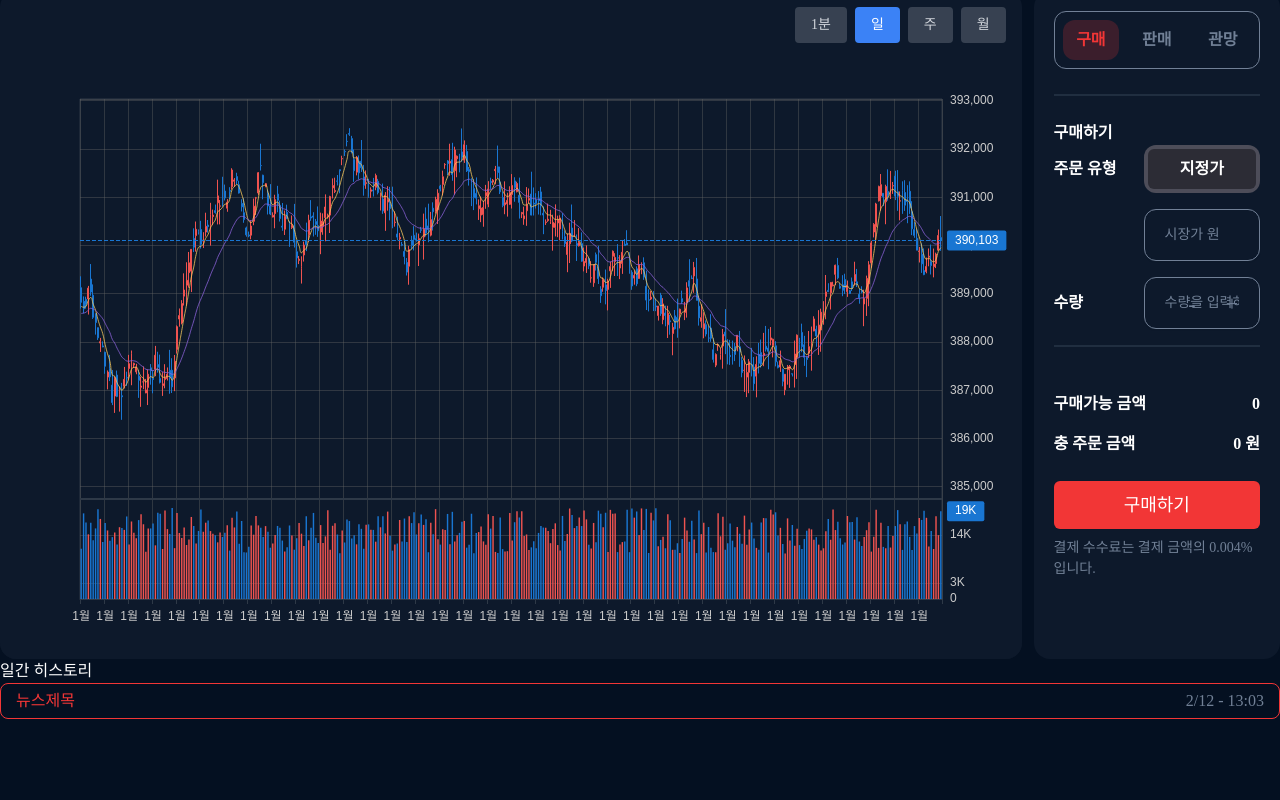
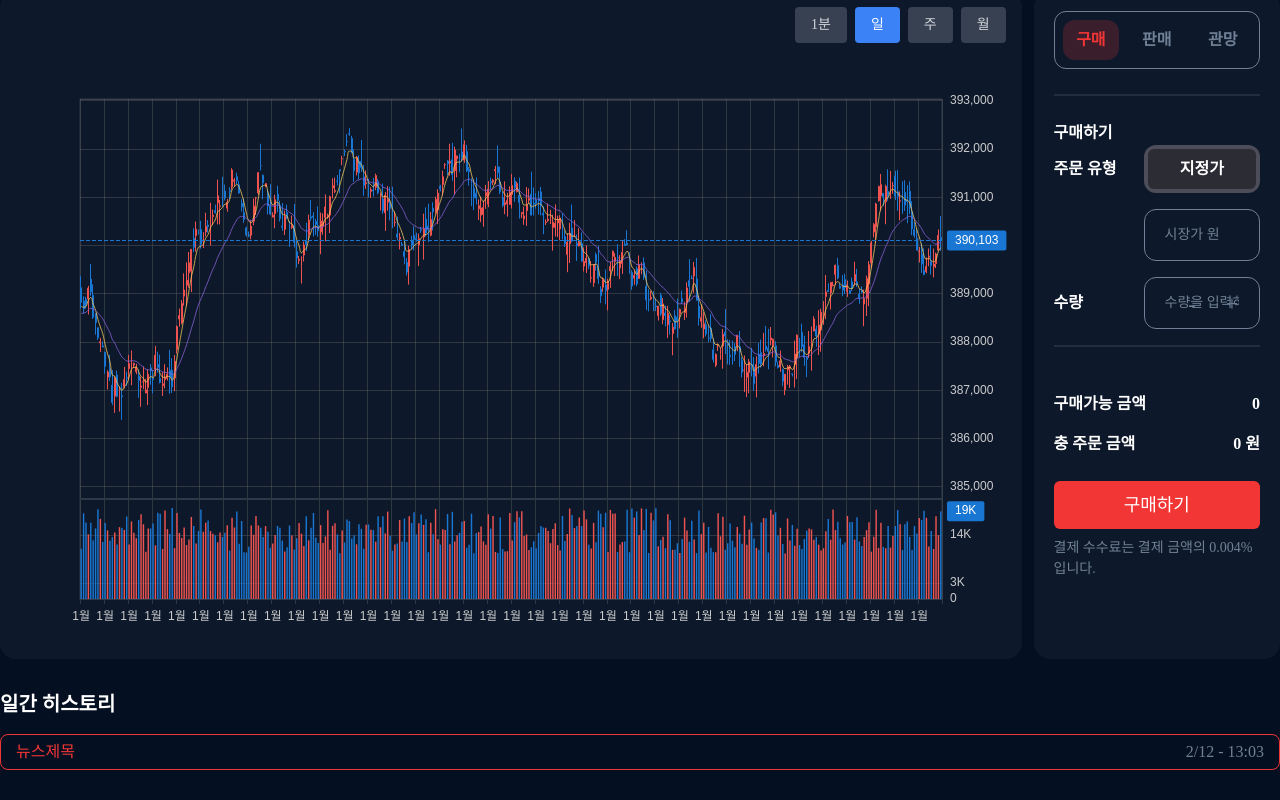
Before and after one commit to stitchzzang/BDL_PJT, a React (Vite) app: page /simulated-education in a window 1280 px wide. Shown: the part 394-1194 px from the top of the page. Before the commit the page ends 1113 px from the top, so only its background shows below. Built offline with nearby package versions, Linux system fonts and the light colour scheme; a web font is replaced by a local one.

Commit message:
feat:데이 히스토리 구조

```diff
--- a/src/routes/pages/SimulatedEducationPage.tsx
+++ b/src/routes/pages/SimulatedEducationPage.tsx
@@ -7,6 +7,7 @@ import ChartComponent from '@/components/ui/chart';
 import { minuteData } from '@/lib/dummy-data';
 
 export const SimulatedEducationPage = () => {
+  const h3Style = 'text-[20px] font-bold';
   return (
     <div className="flex h-full w-full flex-col">
       <div>
@@ -35,8 +36,8 @@ export const SimulatedEducationPage = () => {
         </div>
       </div>
       <div>
-        <div>
-          <h3>일간 히스토리</h3>
+        <div className="my-[30px]">
+          <h3 className={`${h3Style} mb-[15px]`}>일간 히스토리</h3>
           <DayHistory />
         </div>
       </div>
```
